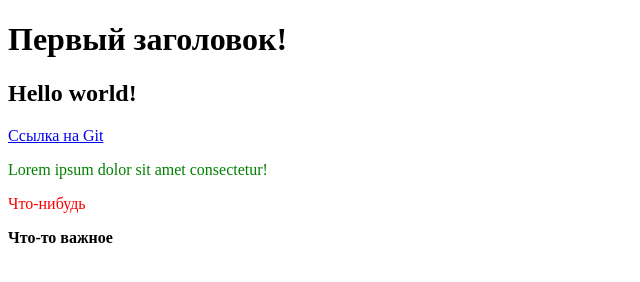
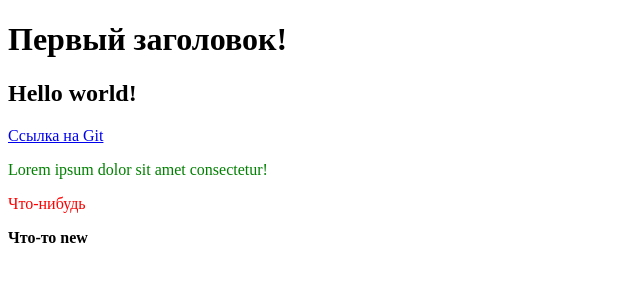
Before and after one commit to Tay811/Progect0001, a plain HTML site: page index.html in a window 1280 px wide. Shown: the full height of the page, 0-640 px from the left. Drawn offline with Linux system fonts and the light colour scheme.

Commit message:
two commit

```diff
--- a/index.html
+++ b/index.html
@@ -14,7 +14,7 @@
 <p class="first">Lorem ipsum dolor sit amet consectetur!</p>
 <div class="block">
     <p>Что-нибудь</p>
-    <strong>Что-то важное</strong>
+    <strong>Что-то new</strong>
 </div>
 </body>
 </html>
```
